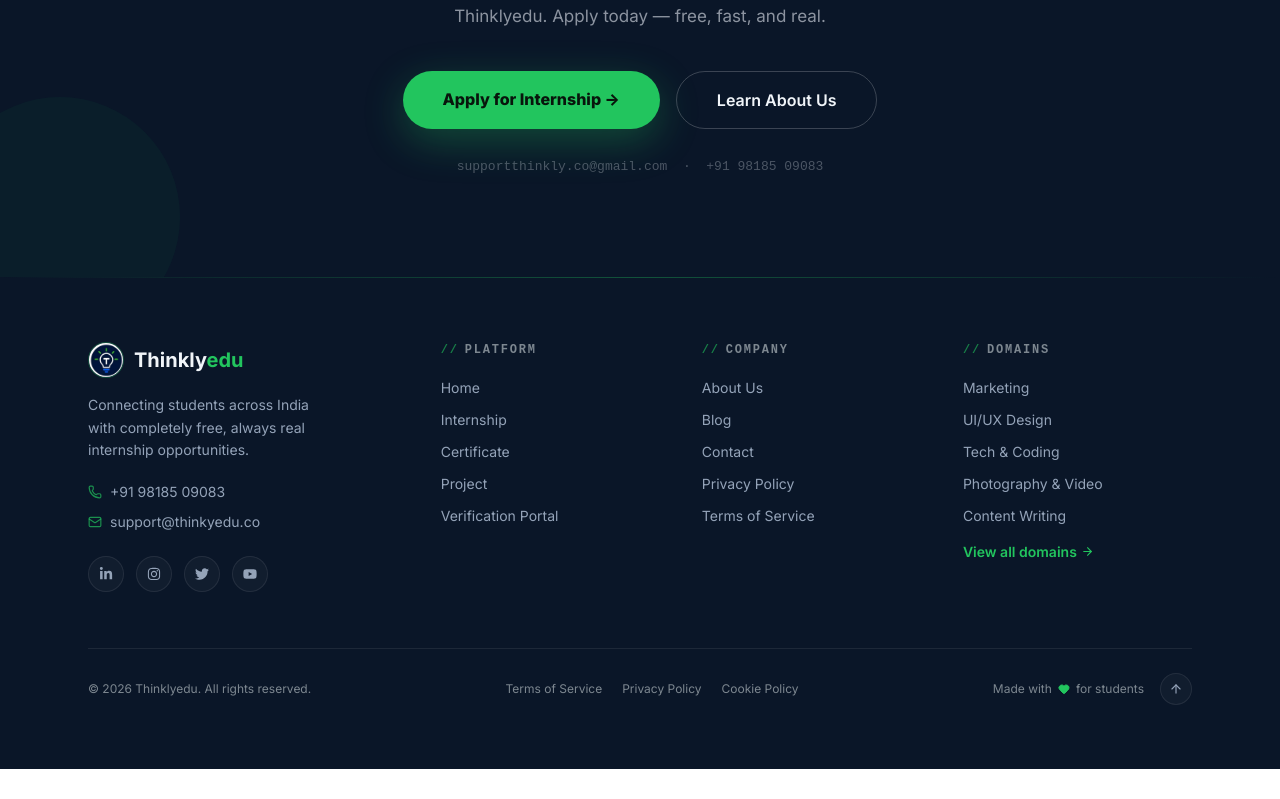
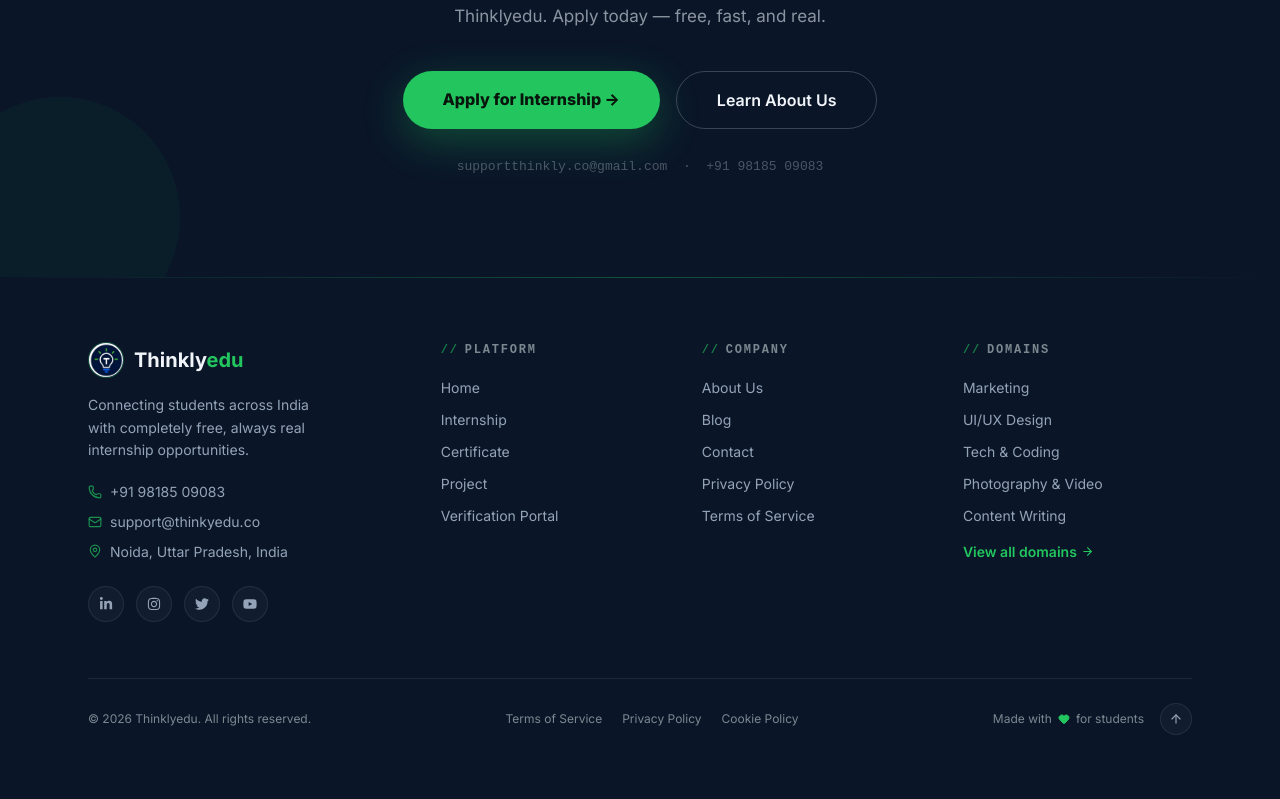
Before and after one commit to shivamchauhan05/thinkly, a Next.js app: page / in a window 1280 px wide. Shown: the part 6234-7033 px from the top of the page. Before the commit the page ends 7003 px from the top, so only its background shows below. Built offline with nearby package versions, Linux system fonts and the light colour scheme.

Commit message:
Add location link with MapPin icon to footer
Added a MapPin icon and location link to the footer.

```diff
--- a/src/components/Footer.js
+++ b/src/components/Footer.js
@@ -9,7 +9,7 @@
   FaTwitter,
   FaYoutube,
 } from "react-icons/fa";
-import { Phone, Mail, Heart, ArrowRight, ArrowUp } from "lucide-react";
+import { Phone, Mail, Heart, ArrowRight, ArrowUp,MapPin } from "lucide-react";
 
 const LINKS = {
   Platform: [
@@ -119,6 +119,20 @@
                 <Mail size={14} className="shrink-0 text-[#22C55E]/70" />
                 support@thinkyedu.co
               </a>
+
+<a
+  href="https://www.google.com/maps/search/?api=1&query=Noida%2C+Uttar+Pradesh%2C+India"
+  target="_blank"
+  rel="noopener noreferrer"
+  className="flex items-start gap-2 text-[#94A3B8] transition-colors hover:text-[#4ADE80]"
+>
+  <MapPin
+    size={14}
+    className="mt-0.5 shrink-0 text-[#22C55E]/70"
+  />
+  <span>Noida, Uttar Pradesh, India</span>
+</a>
+
             </div>
 
             <div className="mt-6 flex gap-3">
```
